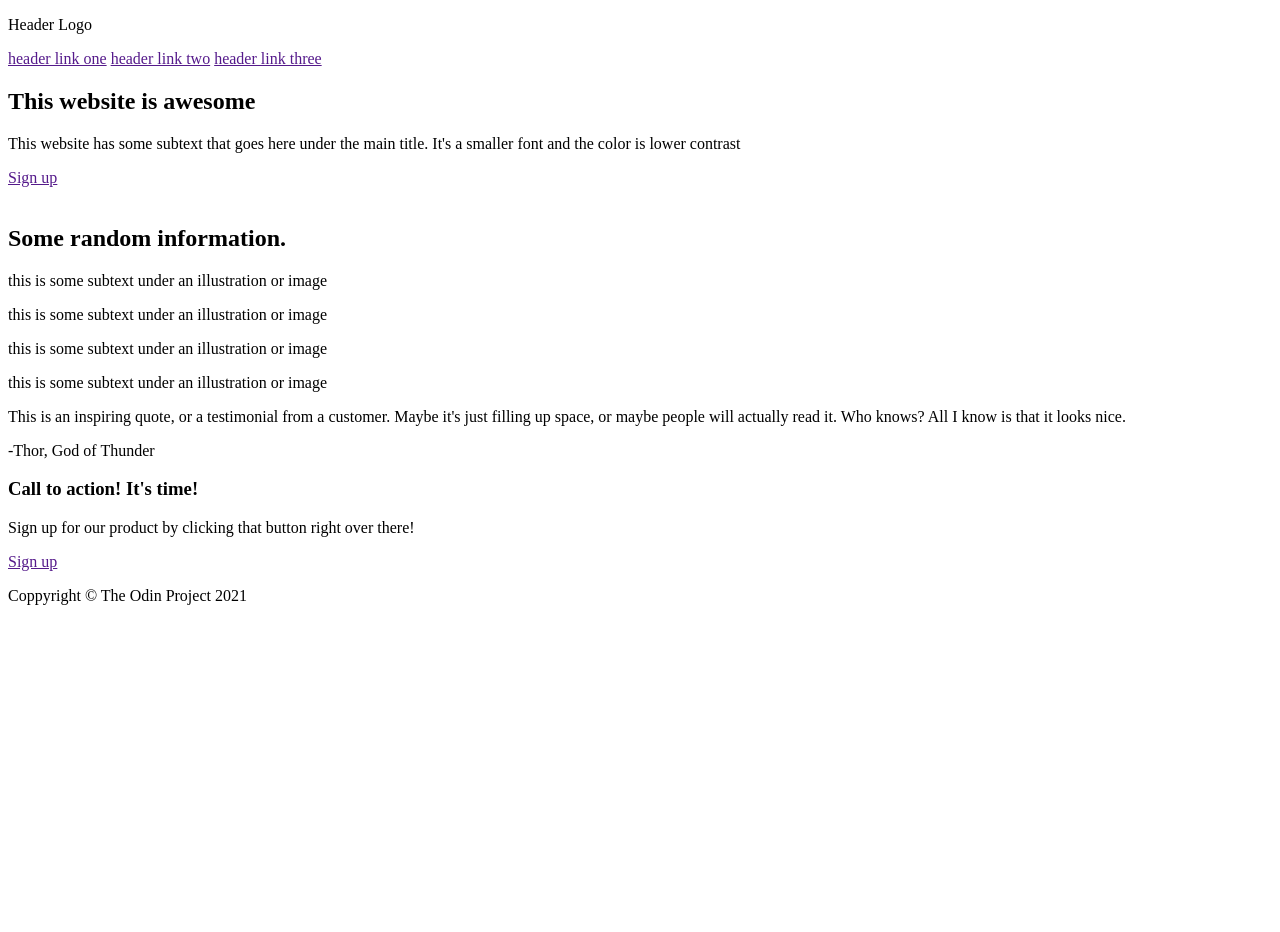
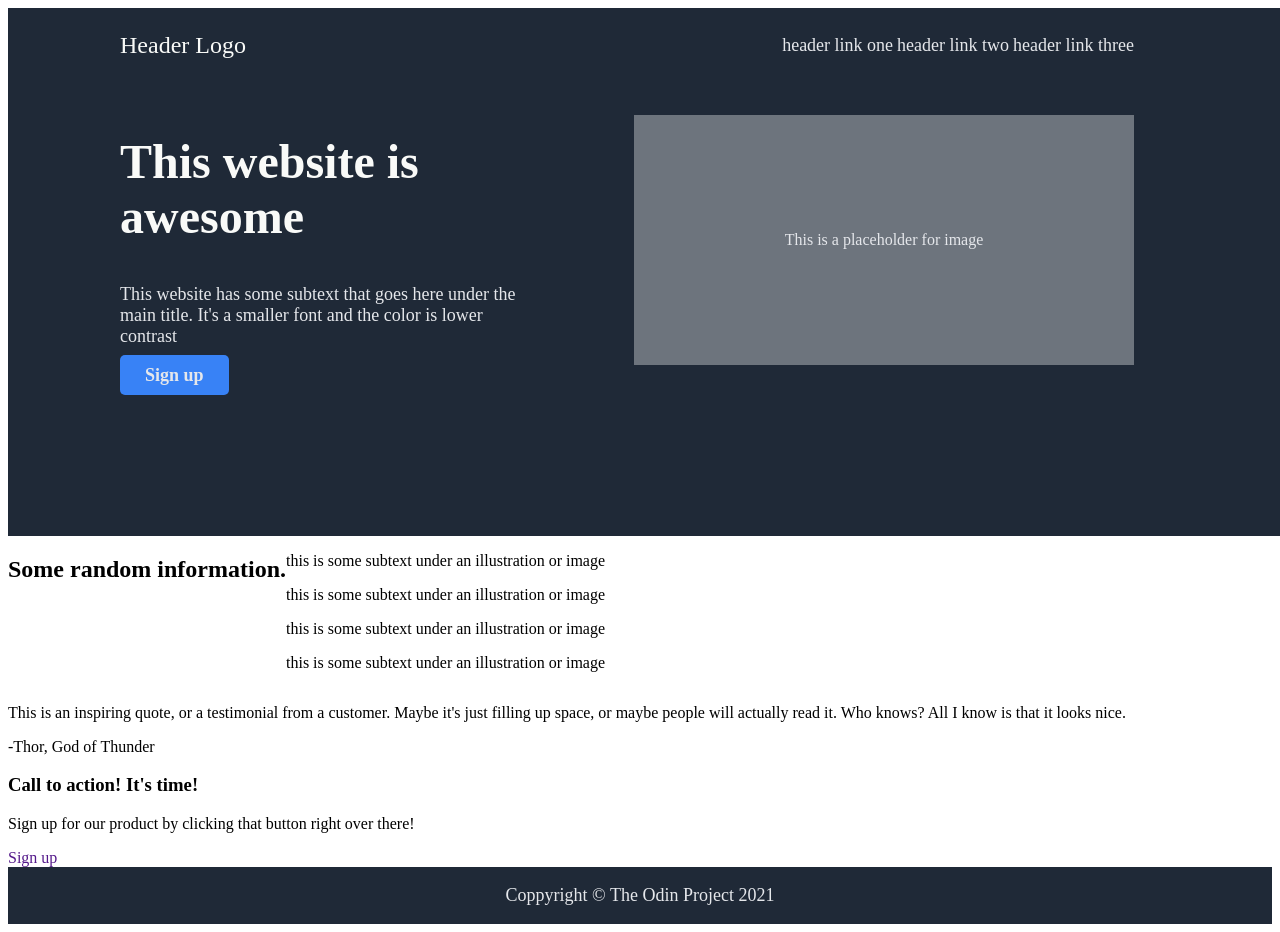
Before and after one commit to bbritscreates-tech/odin-landingpage, a plain HTML site: page index.html in a window 1280 px wide. Before the commit the page ends 800 px from the top, so only its background shows below. Drawn offline with Linux system fonts and the light colour scheme.

Commit message:
Adjusted index.html and added css file

```diff
--- /dev/null
+++ b/index.css
@@ -0,0 +1,116 @@
+section.header-background{
+    background-color: #1F2937;
+    width: 100%;
+    height: 50px;
+    display: flex;
+    flex-direction: row;
+    padding: 12px;
+    justify-content: space-between;
+    align-items: center;
+}
+
+footer.footer-background {
+    background-color: #1F2937;
+    justify-content: center;
+    align-items: center;
+    display: flex;
+}
+
+.logo-div {
+    margin-left: 100px;
+
+}
+
+.logo {
+    font-size: 24px;
+    color: #F9FAF8;
+    font: Roboto;
+}
+
+.nav-div {
+    margin-right: 150px;
+}
+
+.nav-link, .footer-text{
+    font-size: 18px;
+    color: #E5E7EB;
+    font: Roboto;
+}
+
+a {
+    text-decoration: none;
+}
+
+section.hero {
+    background-color: #1F2937;
+    width: 100%;
+    height: auto;
+    display: flex;
+    justify-content: space-between;
+    align-items: center;
+    flex-direction: row;
+    padding: 12px;
+    padding-bottom: 150px;
+}
+
+.main-heading {
+    margin-left: 100px;
+    min-width: 0;
+    width: 400px;
+    justify-content: center;
+    align-items: center;
+
+}
+
+.main-heading h1 {
+    font-size: 48px;
+    font-weight: 900;
+    color:#F9FAF8;
+    font: Roboto;
+}
+
+.main-heading p {
+   font: Roboto;
+   font-size: 18px;
+   color: #E5E7EB;
+}
+
+.main-heading a {
+    background-color: #3882F6;
+    padding-top: 10px;
+    padding-bottom: 10px;
+    padding-left: 25px;
+    padding-right: 25px;
+    border-radius: 5px;
+    color:#E5E7EB;
+    font-size: 18px;
+    font: Roboto;
+    font-weight: 900;
+}
+
+.heading-img {
+    background-color: #6d747d;
+    min-width: 0;
+    width: 500px;
+    height: 250px;
+    justify-content: center;
+    align-content: center;
+    margin-right: 150px;
+    text-align: center;
+}
+
+.heading-img p {
+    color: #E5E7EB;
+    padding: 12px;
+}
+
+section.information-main {
+    display: flex;
+    width: 100%;
+    flex-direction:row;
+    width: 100%;
+}
+
+.information-header {
+    text-align: center;
+}
--- a/index.html
+++ b/index.html
@@ -1,36 +1,36 @@
 <!DOCTYPE html>
 <html lang="en">
     <head>
-
+        <link rel="stylesheet" href="/index.css"/>
     </head>
 
     <body>
-        <header class="">
-            <div class="">
-                <p class="">Header Logo</p>
+        <section class="header-background">
+            <div class="logo-div">
+                <p class="logo">Header Logo</p>
             </div>
-            <div class="">
+            <div class="nav-div">
                 <nav>
-                    <a href="" class="nav-link">header link one</a>
-                    <a href="" class="nav-link">header link two</a>
-                    <a href="" class="nav-link">header link three</a>
+                    <a href="nav-link" class="nav-link">header link one</a>
+                    <a href="nav-link" class="nav-link">header link two</a>
+                    <a href="nav-link" class="nav-link">header link three</a>
                 </nav>
-            </div>
-        </header>
-
-        <section clas="">
-            <div class="">
-                <h1 class="">This website is awesome</h1>
-                <p class="">This website has some subtext that goes here under the main title. It's a smaller font and the color is lower contrast</p>
-                <a href="" class="">Sign up</a>
-            </div>
-            <div class="">
-                <img src=""/>
             </div>
         </section>
 
-        <section class="">
-            <div class="">
+        <section class="hero">
+            <div class="main-heading">
+                <h1>This website is awesome</h1>
+                <p>This website has some subtext that goes here under the main title. It's a smaller font and the color is lower contrast</p>
+                <a href="" class="">Sign up</a>
+            </div>
+            <div class="heading-img">
+                <p>This is a placeholder for image</p>
+            </div>
+        </section>
+
+        <section class="information-main">
+            <div class="information-header">
                 <h2 class="">Some random information.</h2>
             </div>
             <div class="">
@@ -72,9 +72,9 @@
             </div>
         </section>
 
-        <footer class="">
+        <footer class="footer-background">
             <div class="">
-                <p class="">Coppyright &copy; The Odin Project 2021</p>
+                <p class="footer-text">Coppyright &copy; The Odin Project 2021</p>
             </div>
         </footer>
     </body>
```
